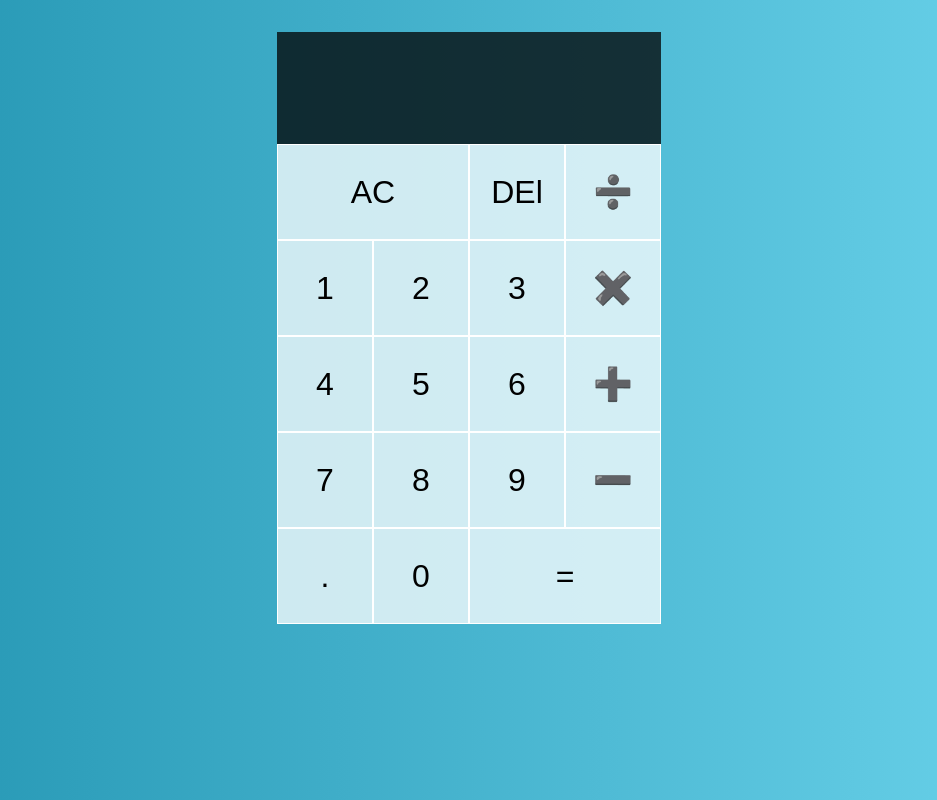
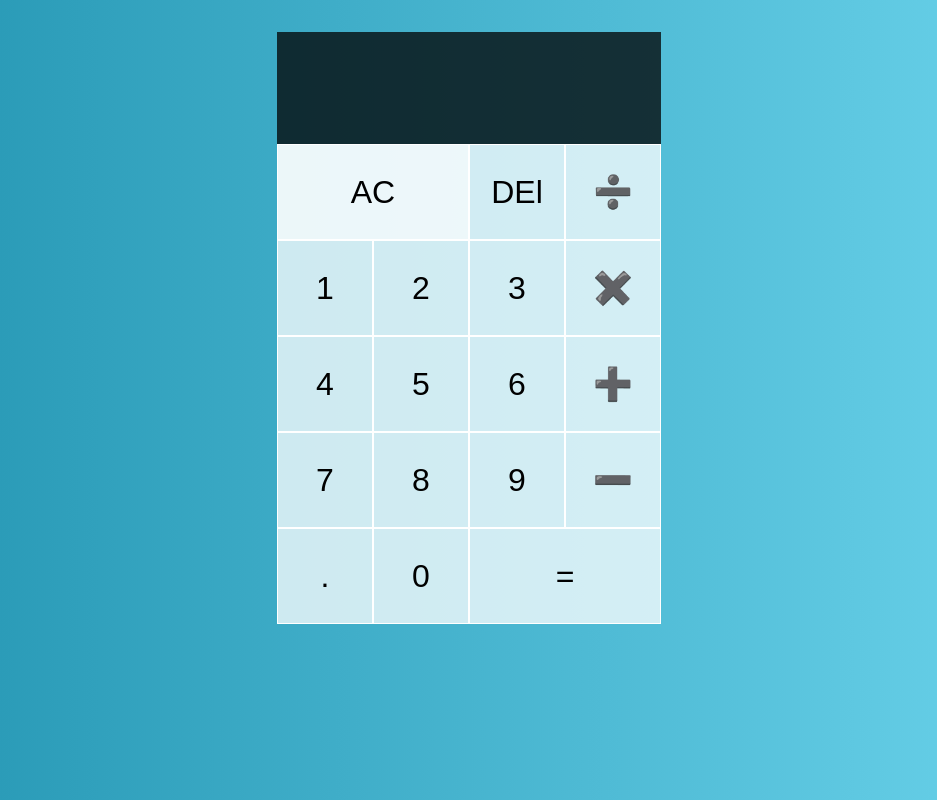
Before and after one commit to elijahgummer/calculatorReact, a React (Create React App) app in the folder calculator_react/: page / in a window 1280 px wide. In both pictures the pointer is over the button "AC". Shown: the whole page, without its empty margins (171-1108 px from the left). Built offline with nearby package versions, Linux system fonts and the light colour scheme.

Commit message:
added the real focus error fixed in the styles.css

```diff
--- a/calculator_react/src/styles.css
+++ b/calculator_react/src/styles.css
@@ -24,7 +24,7 @@ body {
 }
 
 .calculator-grid > button:hover,
-.calculator-grid > button::focus {
+.calculator-grid > button:focus {
     background-color: rgba(255, 255, 255, .9);
 }
 
```
